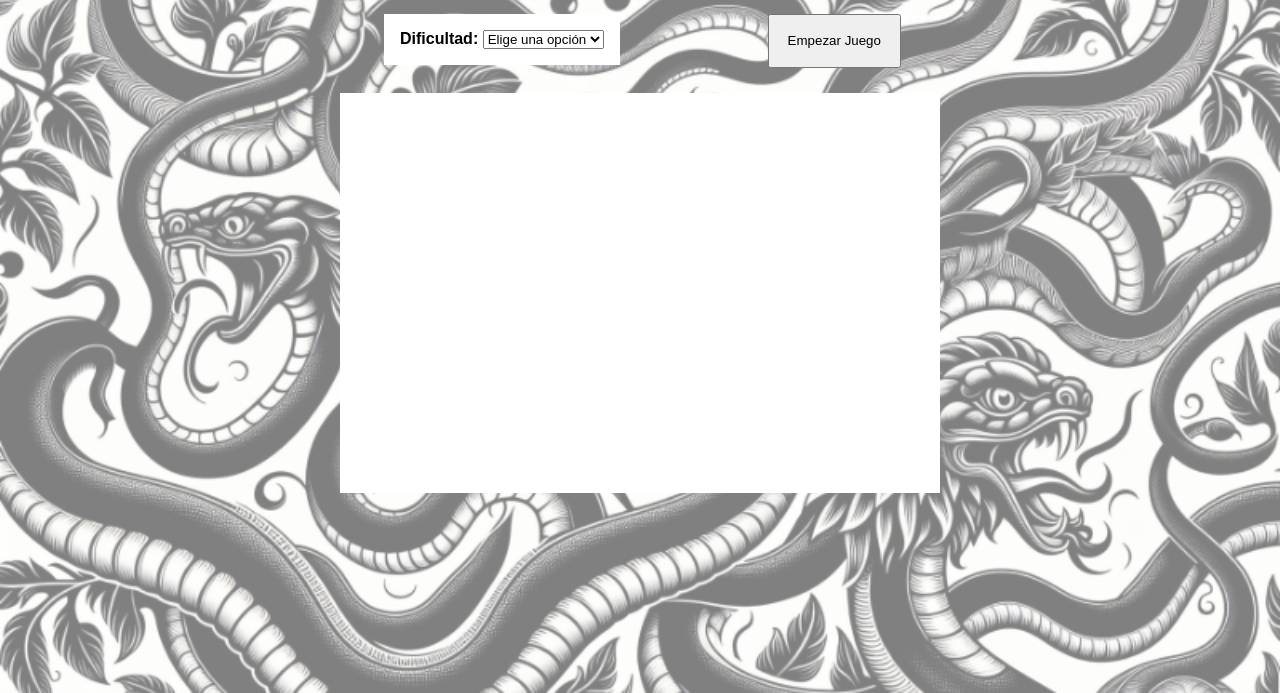
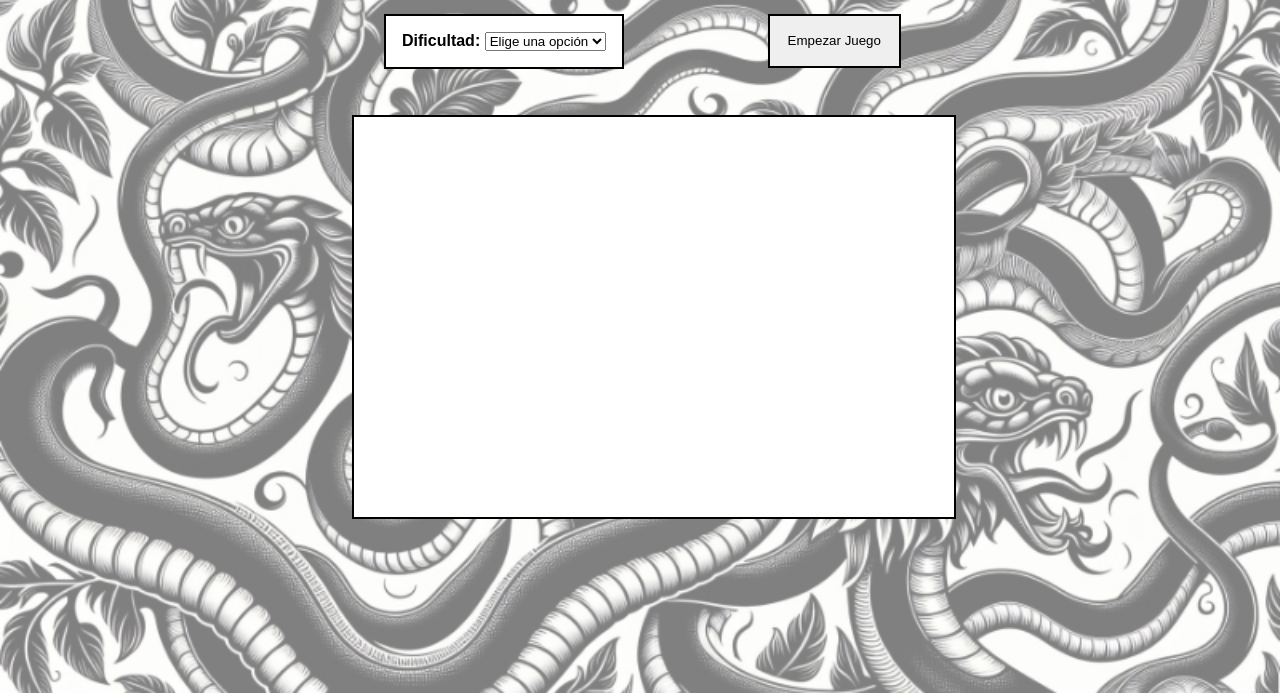
Before and after one commit to jponsgar/snake, a plain HTML site: page snake.html in a window 1280 px wide. Shown: the part 107-800 px from the top of the page. Drawn offline with Linux system fonts and the light colour scheme.

Commit message:
Se añaden Borders

```diff
--- a/styles.css
+++ b/styles.css
@@ -29,9 +29,10 @@ section {
 }
 
 section canvas {
-  display:flex;
-  margin: auto;
-  padding:12dvh;
+  position: absolute;
+  left: 27.5%;
+  top:17%;
+  border: 2px solid black;
 }
 
 section button {
@@ -39,6 +40,7 @@ section button {
   padding:2.2dvh;
   left: 60%;
   top: 2.4%;
+  border: 2px solid black;
 }
 
 section div{
@@ -47,6 +49,7 @@ section div{
   left: 30%;
   top: 2.5%;
   background-color: white;
+  border: 2px solid black;
 }
 
 section::after {
```
